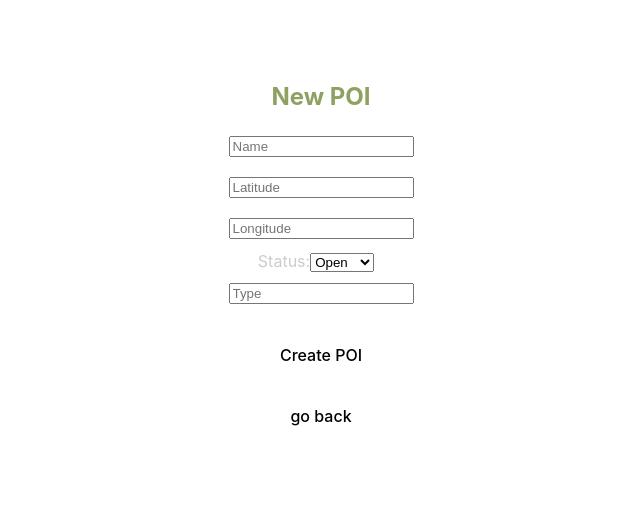
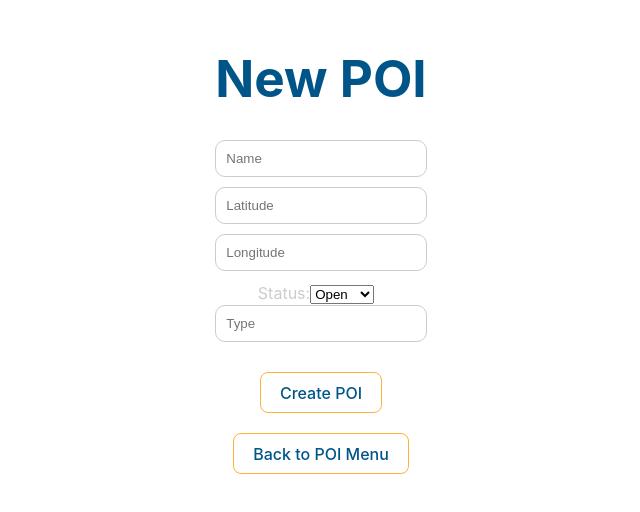
Before and after one commit to collinmyers/mypi-web-dashboard, a React (Vite) app: page /createPOI in a window 1280 px wide. Shown: the part 148-660 px from the top of the page, without its empty margins (319-959 px from the left). Built offline with nearby package versions, Linux system fonts and the light colour scheme; no server answers.

Commit message:
POI logic and styling changes

```diff
--- a/src/Pages/dashboard/POIComponents/CreatePOI.jsx
+++ b/src/Pages/dashboard/POIComponents/CreatePOI.jsx
@@ -7,7 +7,6 @@ import {database} from "../../../utils/AppwriteConfig";
 import {MAP_COLLECTION_ID} from "../../../utils/AppwriteConfig";
 import {DATABASE_ID} from "../../../utils/AppwriteConfig";
 import { toast ,ToastContainer} from "react-toastify";
-
 
 export default function CreatePOI(){
 
@@ -66,7 +65,7 @@ const handleSubmit = async () => {
         <div>
         <ToastContainer/>
         <div className="createPOIContainer">
-        <h1 className="title">New POI</h1>
+        <h1 className="createPOITitle">New POI</h1>
         <input className="poiName" type="text" placeholder="Name" onChange={(e) => setName(e.target.value)}  />
         <input type="text" placeholder="Latitude" value={latitude}  onChange={(e) => {
             const value = e.target.value;
@@ -89,8 +88,8 @@ const handleSubmit = async () => {
         <input className="poiType" type="text" placeholder="Type" onChange={(e) => setType(e.target.value)} />
 
 
-        <button onClick={handleSubmit}>Create POI</button>
-        <button onClick={() => navigate(-1)}>go back</button>
+        <button className="createPOIButton" onClick={handleSubmit}>Create POI</button>
+        <button className="backPOIButton" onClick={() => navigate(-1)}>Back to POI Menu</button>
 
         </div>
         </div>
--- a/src/styling/NotificationStyling/CreateNotificationStyle.css
+++ b/src/styling/NotificationStyling/CreateNotificationStyle.css
@@ -31,7 +31,6 @@ body {
     border-radius: 10px;
     width: 100%;
     box-sizing: border-box;
-
 }
 
   .createNotificationContainer button {
--- a/src/styling/POIStyling/CreatePOIStyle.css
+++ b/src/styling/POIStyling/CreatePOIStyle.css
@@ -1,10 +1,19 @@
 body {
   margin: 0;
   padding: 0;
+  display: flex;
   justify-content: center;
 }
+
+.createPOITitle {
+  display: flex;
+  justify-content: center;
+  margin-top: 20px;
+  color: #005588;
+}
+
 .title {
-    color: #8FA063;
+  color: #005588;
   font-size: x-large;
 }
 
@@ -12,20 +21,29 @@ body {
   display: flex;
   align-items: center;
   flex-direction: column;
-    width: 100%; /* Set width to 100% to take the full width of the page */
+  width: 100%;
 }
 
 .createPOIContainer input {
-    margin: 10px 0; /* Add spacing to the top and bottom of each input field */
+  padding: 10px;
+  border: 1px solid #ccc;
+  border-radius: 10px;
+  width: 100%;
+  box-sizing: border-box;
+  margin-bottom: 10px; /* Add spacing to the bottom of the input */
 }
 
 .createPOIContainer button {
-    margin-top: 20px; /* Add spacing above the button */
+  margin-top: 20px;
+  color: #005588;
+  border-color: #ffb238; /* Use consistent border color */
 }
+
 .createPOIContainer .uploader {
-    width: 100%; /* Make the file input take full width */
-    margin: 10px 0; /* Add spacing to the top and bottom of the file input */
+  width: 100%;
+  margin: 10px 0;
 }
+
 .dropdown {
   position: relative;
   display: inline-block;
@@ -56,11 +74,21 @@ body {
 .dropdown-item:hover {
   background-color: #f0f0f0;
 }
-  .statusLabel{
 
+.statusLabel {
   color: #ccc;
   margin-right: 10px;
 }
- .poiStatus{
+
+.poiStatus {
   margin-left: 10px;
 }
+
+.createPOIButton,
+.BackPOIButton {
+  display: flex;
+  justify-content: center;
+  margin-top: 20px;
+  color: #005588;
+  border-color: #ffb238;
+}
```
Lines whose indentation alone changed are shown as unchanged.
